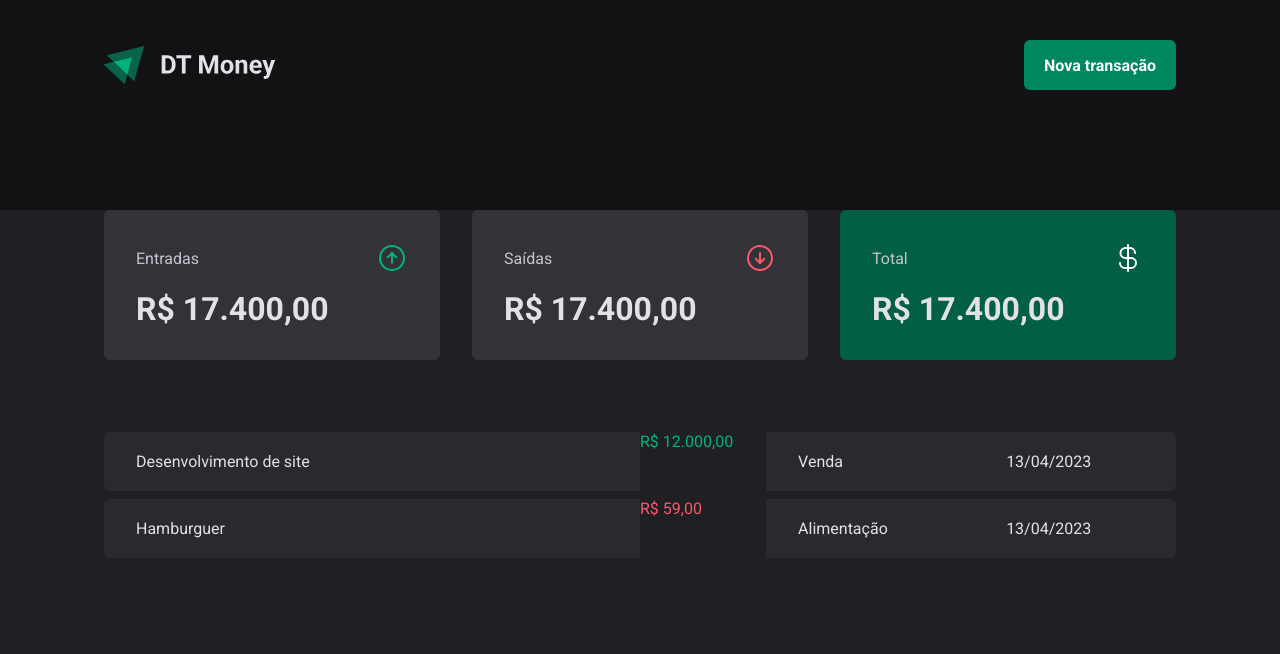
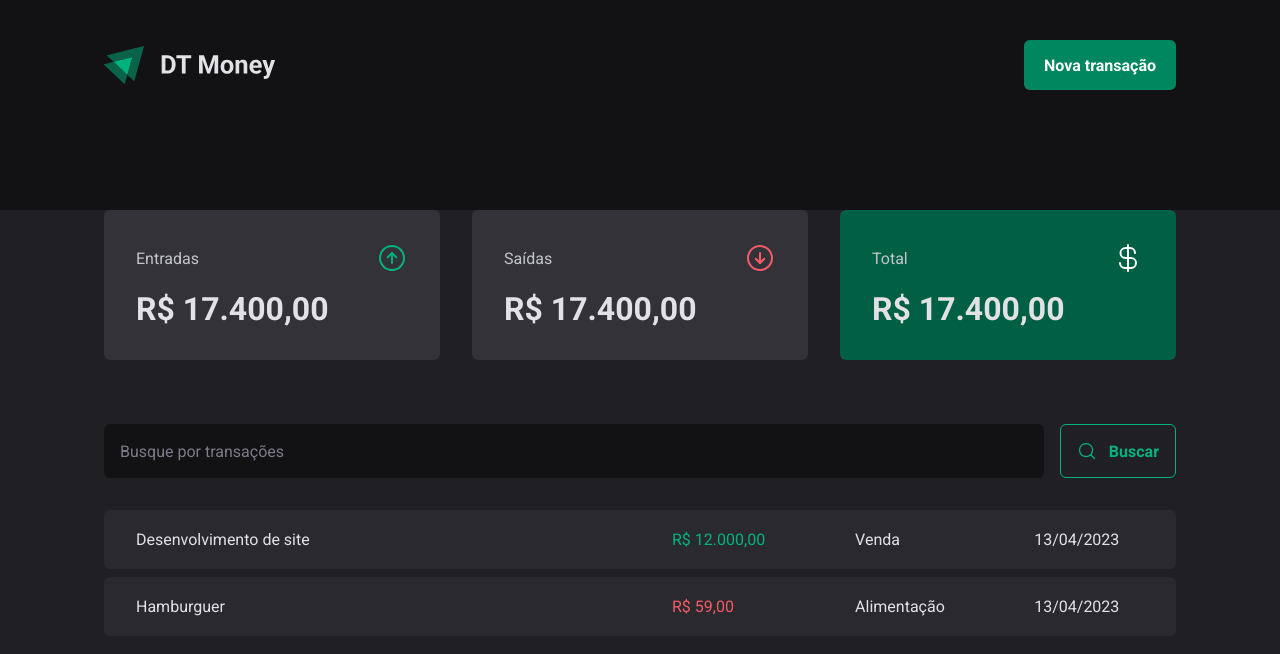
Before and after one commit to kleubinho/DT-MONEY, a React (Vite) app: page / in a window 1280 px wide. Shown: the top 654 px of the page. Built offline with nearby package versions, Linux system fonts and the light colour scheme.

Commit message:
search form add

```diff
--- /dev/null
+++ b/src/pages/Transactions/components/SearchForm/index.tsx
@@ -0,0 +1,15 @@
+import { MagnifyingGlass } from "phosphor-react";
+import { SearchFormContainer } from "./styles";
+
+export function SearchForm() {
+    return(
+        <SearchFormContainer>
+            <input type={"text"} placeholder="Busque por transações"/>
+
+            <button>
+                <MagnifyingGlass size={20}/>
+                Buscar
+            </button>
+        </SearchFormContainer>
+    )
+}
--- /dev/null
+++ b/src/pages/Transactions/components/SearchForm/styles.ts
@@ -0,0 +1,40 @@
+import styled from "styled-components";
+
+export const SearchFormContainer = styled.form`
+display: flex;
+gap: 1rem;
+
+input {
+    flex: 1;
+    border-radius: 6px;
+    border: 0;
+    background-color: ${props => props.theme['gray-900']};
+    color: ${props => props.theme['gray-300']};
+    padding: 1rem;
+
+    &::placeholder {
+        color: ${props => props.theme['gray-500']};
+    }
+}
+
+button {
+    display: flex;
+    align-items: center;
+    gap: 0.75rem;
+
+    padding: 1rem;
+    background-color: transparent;
+    border: 1px solid ${props => props.theme['green-300']};
+    color: ${props => props.theme['green-300']};
+    font-weight: bold;
+    border-radius: 6px;
+    cursor: pointer;
+
+    &:hover {
+        background-color: ${props => props.theme['green-500']};
+        border-color: ${props => props.theme['green-500']};
+        color: ${props => props.theme.white};
+        transition: background-color 0.2s, color 0.2s, border-color 0.2s;
+    }
+}
+`
--- a/src/pages/Transactions/index.tsx
+++ b/src/pages/Transactions/index.tsx
@@ -1,6 +1,11 @@
 import { Header } from "../../components/Header";
 import { Summary } from "../../components/Summary";
-import { PriceHighLight, TransactionsContainer, TransactionsTable } from "./styles";
+import { SearchForm } from "./components/SearchForm";
+import {
+  PriceHighLight,
+  TransactionsContainer,
+  TransactionsTable,
+} from "./styles";
 
 export function Transactions() {
   return (
@@ -9,17 +14,22 @@ export function Transactions() {
       <Summary />
 
       <TransactionsContainer>
+        <SearchForm />
         <TransactionsTable>
           <tbody>
             <tr>
               <td width={"50%"}>Desenvolvimento de site</td>
-              <PriceHighLight variant="income">R$ 12.000,00</PriceHighLight>
+              <td>
+                <PriceHighLight variant="income">R$ 12.000,00</PriceHighLight>
+              </td>
               <td>Venda</td>
               <td>13/04/2023</td>
             </tr>
             <tr>
               <td width={"50%"}>Hamburguer</td>
-              <PriceHighLight variant="outcome">R$ 59,00</PriceHighLight>
+              <td>
+                <PriceHighLight variant="outcome">R$ 59,00</PriceHighLight>
+              </td>
               <td>Alimentação</td>
               <td>13/04/2023</td>
             </tr>
```
